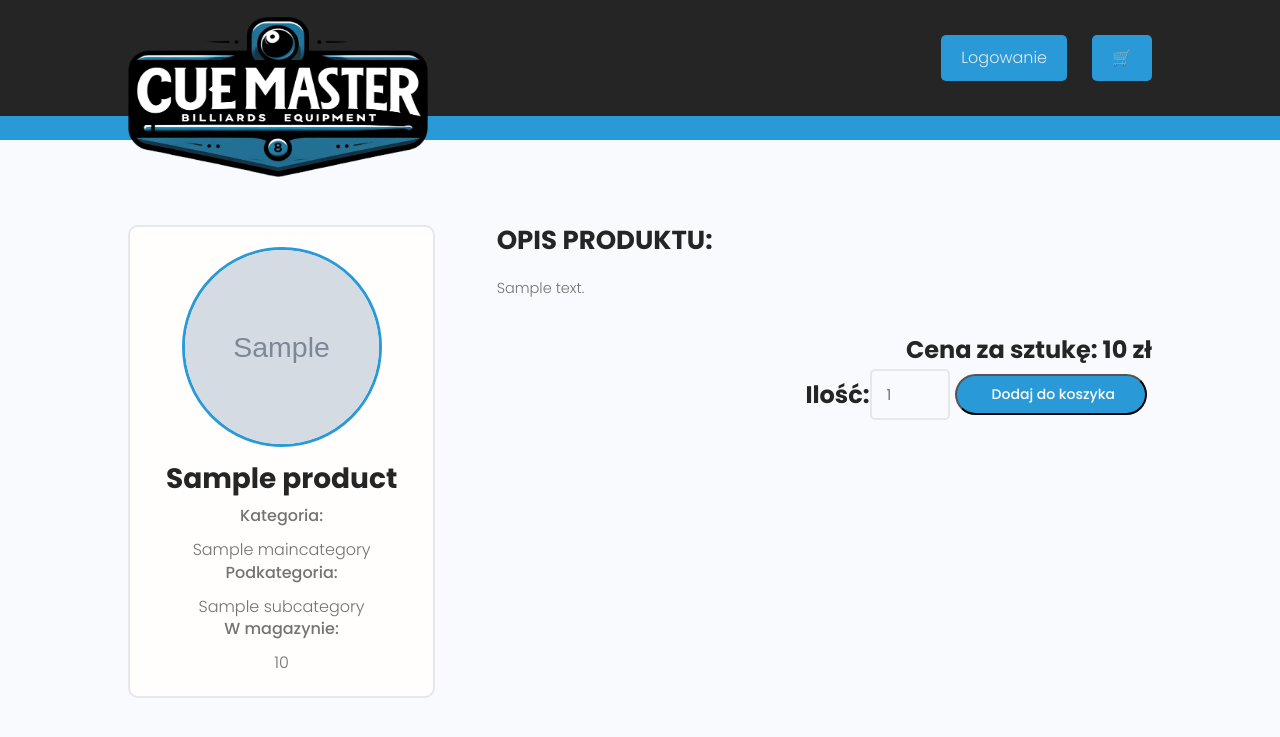
After one commit to maresyp/e-commerce, a Django app: page /product/00000000-0000-0000-0000-000000000001/ in a window 1280 px wide. The commit adds this page. Shown: the top 737 px of the page. Run offline with Django 4.2, Linux system fonts and the light colour scheme; tables that the repository leaves empty hold one stand-in row (values such as "Sample post"); grey boxes marked "Sample" are stand-in pictures; some libraries are stand-ins or nearby versions.

Commit message:
Product display added.

```diff
--- a/cart/views.py
+++ b/cart/views.py
@@ -79,4 +79,4 @@ def add_product(request, product_id, quantity: int):
 
     messages.success(request, 'Produkt dodany do koszyka!')
 
-    return redirect('home_page')
+    return redirect(request.META.get('HTTP_REFERER'))
--- /dev/null
+++ b/shop/templates/shop/product.html
@@ -0,0 +1,56 @@
+{% extends 'main.html' %}
+{% block content %}
+<main class="settingsPage my-xl">
+  <div class="container">
+    <div class="layout">
+      <div class="column column--1of3">
+        <div class="card text-center">
+          <div class="card__body dev">
+            <img class="avatar avatar--xl dev__avatar" src="{{product.imageURL}}" alt="Profile_logo"/>
+            <h3 class="dev__username">{{ product.name }}</h3>
+            <p class="dev__fullname">Kategoria: </p>
+            <p class="dev__location">{{ product.category.mainCategory.name }}</p>
+            <p class="dev__fullname">Podkategoria: </p>
+            <p class="dev__location">{{ product.category.name }}</p>
+            <p class="dev__fullname">W magazynie: </p>
+            <p class="dev__location">{{ product.quantity }}</p>
+          </div>
+        </div>
+      </div>
+
+      <div class="column column--2of3">
+        <div class="devInfo">
+          <h3 class="devInfo__title">Opis produktu:</h3>
+          <p class="devInfo__about">{{ product.description }}</p>
+        </div>
+
+        <div class="settings">
+          <h3 class="settings__title">Cena za sztukę: {{ product.price }} zł</h3>
+        </div>
+
+        <div class="settings">
+          <h3 class="settings__title">Ilość:</h3>
+
+          <form id="addProductForm" class="form" action="{% url 'add_product' product_id=product.id quantity=1 %}" method="post"
+                style="display: flex; align-items: center;">
+            {% csrf_token %}
+            <input class="input input--number" type="number" id="quantityInput" name="quantity" value="1" min="1" max="{{ product.quantity }}"
+                   style="min-width: 0rem; width:8rem;">
+            <button type="submit" class="tag tag--pill tag--main settings__btn tag--lg">
+                <i class="im im-plus"></i>Dodaj do koszyka
+            </button>
+          </form>
+        </div>
+      </div>
+    </div>
+  </div>
+</main>
+
+<script>
+  document.getElementById('quantityInput').addEventListener('change', function() {
+      var quantity = this.value;
+      var form = document.getElementById('addProductForm');
+      form.action = form.action.replace(/\/\d+\/$/, '/' + quantity + '/');
+  });
+</script>
+{% endblock %}
--- a/shop/templates/shop/store.html
+++ b/shop/templates/shop/store.html
@@ -42,10 +42,12 @@
           {% for product in products %}
           <div class="card text-center">
               <div class="card__body dev">
-                  <img class="avatar avatar--xl dev__avatar" src="{{product.imageURL}}" alt="Profile_logo"/>
+                  <a href="{% url 'product' product_id=product.id %}">
+                    <img class="avatar avatar--xl dev__avatar" src="{{product.imageURL}}" alt="Profile_logo"/>
+                  </a>
                   <h3 class="pro__name">{{ product.name }}</h3>
                   <h3 class="pro__price">Cena: {{ product.price }} zł</h3>
-                  <button button class="btn btn--main" onclick="window.location.href='{% url "add_product" product_id=product.id quantity=1 %}'">Add to Cart</button>
+                  <button button class="btn btn--main" onclick="window.location.href='{% url "add_product" product_id=product.id quantity=1 %}'">Do koszyka</button>
               </div>
           </div>
           {% endfor %}
--- a/shop/urls.py
+++ b/shop/urls.py
@@ -6,4 +6,5 @@ urlpatterns = [
     path('', views.store, name="home_page"),
     path('store/', views.store, name='store'),
     path('store/<uuid:category_id>/', views.store, name='store'),
+    path('product/<uuid:product_id>/', views.product, name='product'),
 ]
--- a/shop/views.py
+++ b/shop/views.py
@@ -1,4 +1,4 @@
-from django.shortcuts import render
+from django.shortcuts import get_object_or_404, render
 from .models import MainCategory, SubCategory, Product
 
 def store(request, category_id=None):
@@ -39,3 +39,13 @@ def store(request, category_id=None):
     }
 
     return render(request, 'shop/store.html', context)
+
+def product(request, product_id):
+    page = 'product_details'
+    product = get_object_or_404(Product, id=product_id)
+
+    context = {
+        'page': page,
+        'product': product,
+    }
+    return render(request, 'shop/product.html', context)
--- a/static/styles/app.css
+++ b/static/styles/app.css
@@ -410,6 +410,15 @@ img {
   word-break: break-all;
 }
 
+.pro__quantity {
+  width: 8rem;
+  padding: 1rem 1rem;
+  border-radius: 0.5rem;
+  border: 2px solid var(--color-light);
+  transition: all 0.3s ease-in-out;
+  background-color: var(--color-bg);
+}
+
 /*=======================
   Profile
 ========================*/
@@ -453,6 +462,9 @@ img {
 
 .devInfo {
   margin-bottom: 3rem;
+  display: block;
+  width: 100%;
+  height: fit-content;
 }
 
 .devInfo__title,
@@ -671,7 +683,7 @@ img {
 
 .settings {
   display: flex;
-  justify-content: space-between;
+  justify-content: end;
   align-items: center;
 }
 
@@ -683,7 +695,6 @@ img {
 
 .settings__title {
   font-size: 2.4rem;
-  text-transform: uppercase;
   font-weight: 700;
   color: var(--color-sub);
 }
--- a/static/uikit/styles/modules/_layout.css
+++ b/static/uikit/styles/modules/_layout.css
@@ -15,7 +15,7 @@
 
 .layout > .column.column--2of3 {
   flex-basis: 64%;
-  display: -webkit-box;
+  display: block;
 }
 
 .layout > .column.column--2of3_mod {
```
